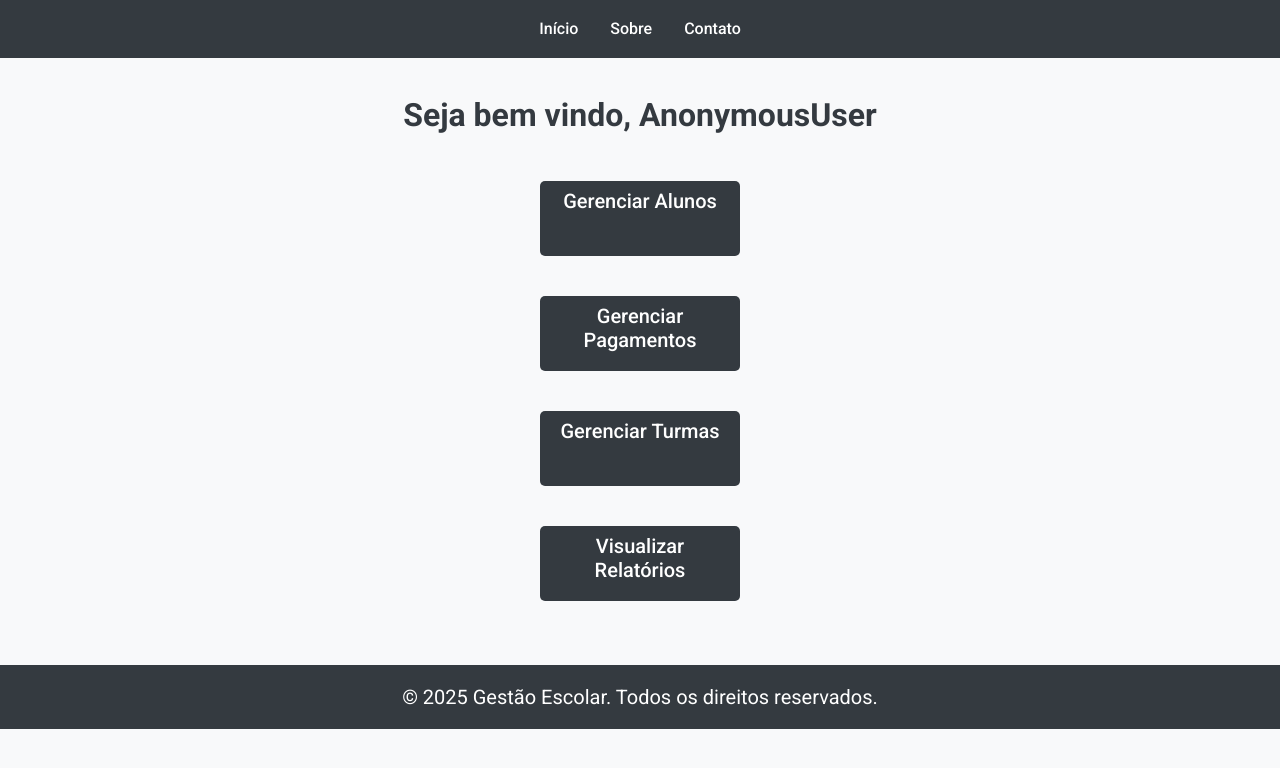
After one commit to ThalesHenri/GestaoEscolar, a Django app: page /adminDashboard/ in a window 1280 px wide. The commit adds this page. Shown: the top 768 px of the page. Run offline with Django 5.2, Linux system fonts and the light colour scheme.

Commit message:
login e registro com segurança e dashbard do admin feito

```diff
--- a/siteDjango/main/static/style.css
+++ b/siteDjango/main/static/style.css
@@ -144,3 +144,30 @@ footer {
 .sucessoButton:hover{
     background-color: var(--successColor);
 }
+ul{
+    display: flex;
+    flex-direction: column;
+    align-items: center;
+}
+li{
+    list-style: none;
+    line-height: normal;
+    align-items: center;
+    margin-top: 2.5rem;
+    background-color: var(--secondary-color);
+    padding: 0.5rem 1rem;
+    border: none;
+    border-radius: 5px;
+    cursor: pointer;
+    font-weight: 500;
+    width: 200px;
+    height: 75px;
+}
+li:hover{
+    background-color: var(--primary-color);
+}
+li a{
+    text-decoration: none;
+    color: var(--white-color);
+    font-size: 20px;
+}
--- /dev/null
+++ b/siteDjango/main/templates/adminDashboard.html
@@ -0,0 +1,12 @@
+{% extends "index.html" %}
+{% block content %}
+<h1>Seja bem vindo, {{ usuario }}</h1>
+<div class ="adminDashboard">
+    <ul>
+        <li><a href="#">Gerenciar Alunos</a></li>
+        <li><a href="#">Gerenciar Pagamentos</a></li>
+        <li><a href="#">Gerenciar Turmas</a></li>
+        <li><a href="#">Visualizar Relatórios </a></li>
+    </ul>
+</div>
+{% endblock content %}
--- a/siteDjango/main/templates/index.html
+++ b/siteDjango/main/templates/index.html
@@ -21,7 +21,7 @@
         <div class="comece">
             <h2>Como Começar</h2>
             <p>Seja bem-vindo ao Gestão Escolar! Para comecar, clique no botão "Começar" logo abaixo.</p>
-            <a href="login"><button>Começar</button></a>
+            <a href="/login/"><button>Começar</button></a>
         </div>
         <div class="Sobre">
             <h2>Sobre o Sistema</h2>
--- a/siteDjango/main/urls.py
+++ b/siteDjango/main/urls.py
@@ -5,4 +5,5 @@ urlpatterns = [
     path('', views.home, name='home'),
     path('login/', views.login, name='login'),
     path('registrar/', views.registrar, name='registrar'),
+    path('adminDashboard/', views.adminDashboard, name='adminDashboard'),
 ]
--- a/siteDjango/main/views.py
+++ b/siteDjango/main/views.py
@@ -1,4 +1,6 @@
-from django.shortcuts import render
+from django.shortcuts import render,redirect
+from django.contrib.auth import authenticate, login as auth_login
+from django.contrib.auth.models import User
 from .forms import *
 
 # Create your views here.
@@ -9,25 +11,45 @@ def home(request):
 
 def registrar(request):
     if request.method == 'POST':
-        usuario = request.POST['usuario']
-        email = request.POST['email']
-        senha = request.POST['senha']
-        object = Usuario(nome=usuario, email=email, senha=senha)
+        usuario = request.POST.get('usuario')
+        email = request.POST.get('email')
+        senha = request.POST.get('senha')
+
+        if not usuario or not email or not senha:
+            return render(request, 'erro.html', {'mensagem': 'Todos os campos são obrigatórios!'})
+
         try:
-            object.save()
+            User.objects.create_user(username=usuario, email=email, password=senha)
             return render(request, 'sucesso.html')
-        except:
-            return render(request, 'erro.html')
+        except Exception as e:
+            return render(request, 'erro.html', {'mensagem': str(e)})
+
     return render(request, 'registrar.html')
-
 
 def login(request):
     if request.method == 'POST':
-        nome = request.POST['nome']
-        senha = request.POST['senha']
-        try:
-            object = Usuario.objects.get(nome=nome, senha=senha)
-            return render(request, 'sucesso.html')
-        except:
+        nome = request.POST.get('nome')
+        senha = request.POST.get('senha')
+
+        # Tenta autenticar o usuário com o sistema padrão do Django
+        usuario = authenticate(request, username=nome, password=senha)
+        if usuario is not None:
+            # Realiza o login do usuário e redireciona para o dashboard
+            auth_login(request, usuario)
+            return redirect('adminDashboard')  # Substitua pelo nome da URL do dashboard
+        else:
+            # Renderiza a página de erro em caso de falha na autenticação
             return render(request, 'erro.html')
+
+    # Renderiza a página de login para requisições GET
     return render(request, 'login.html')
+
+
+
+def adminDashboard(request):
+    usuario = request.user
+    context = {
+        'usuario': usuario
+    }
+    print(f"aqui está o {usuario}")
+    return render(request, 'adminDashboard.html', context=context)
```
